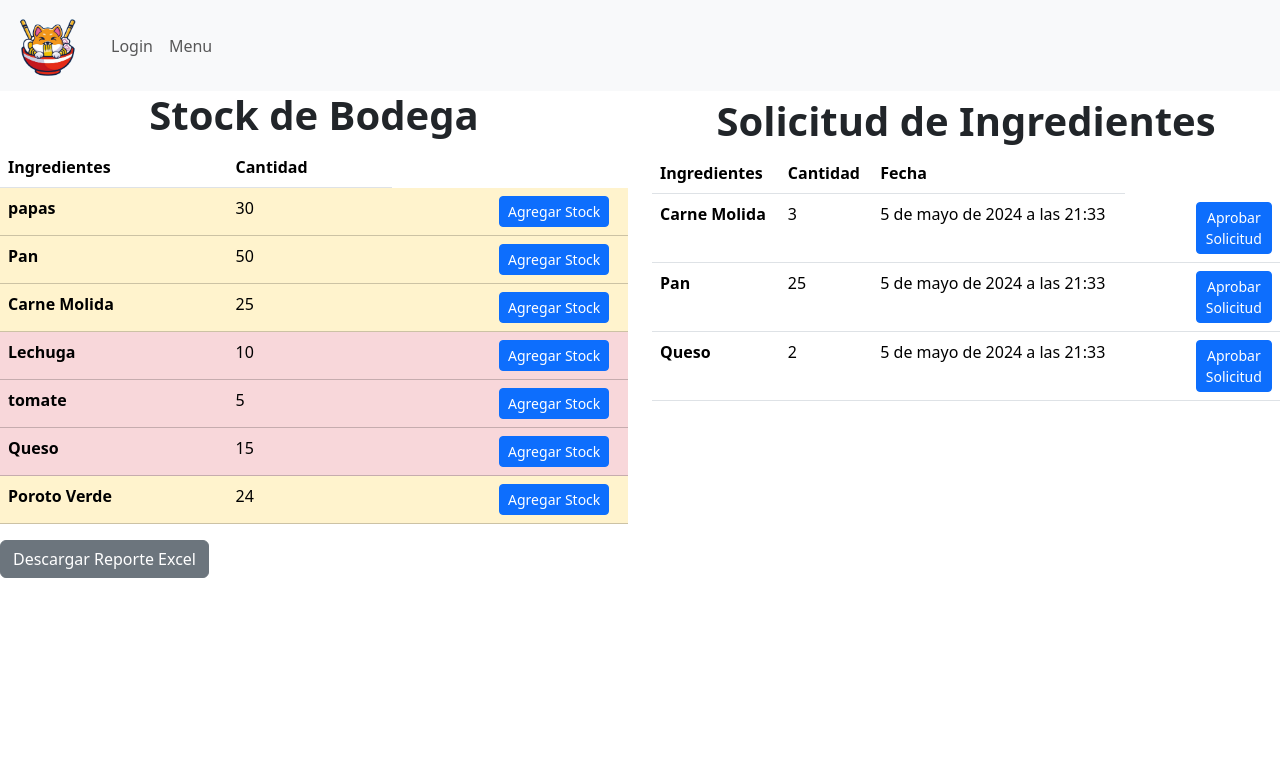
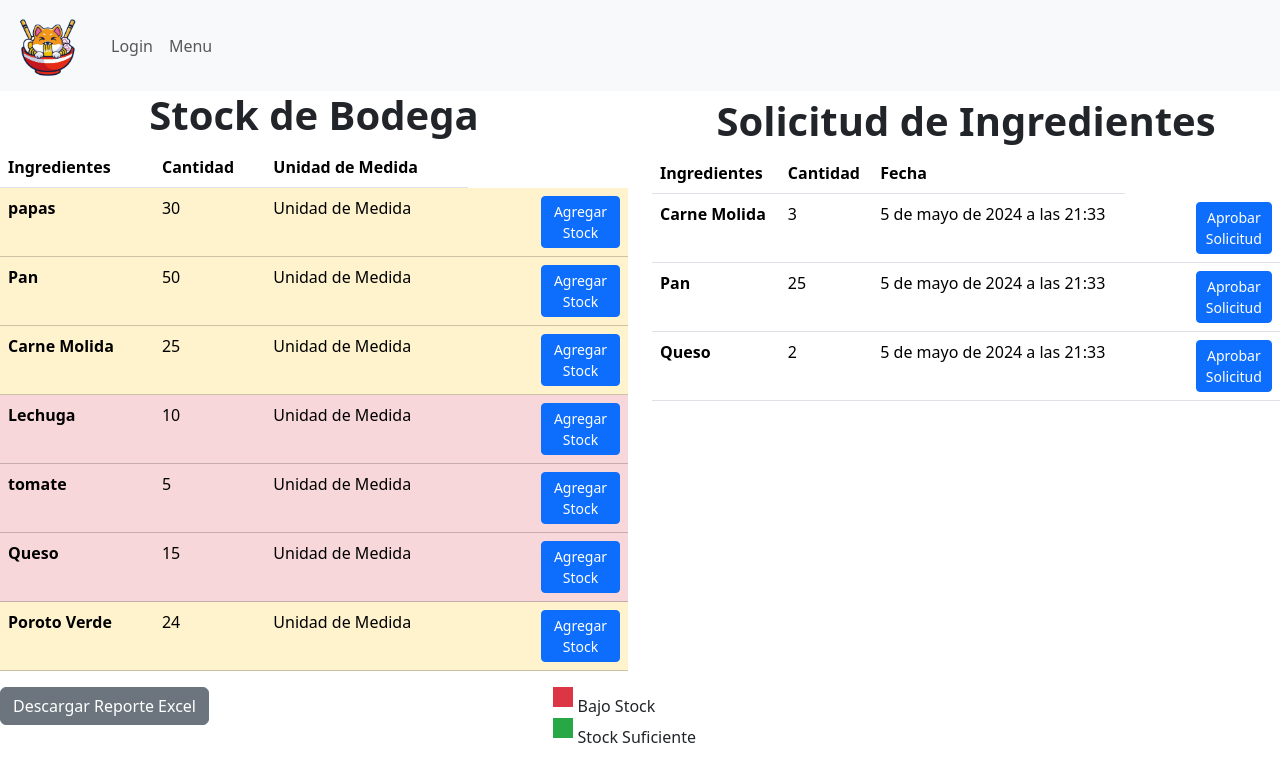
Before and after one commit to CloudxNess/Portafolio-de-titulo, a Django app: page /listaringredientes in a window 1280 px wide. Shown: the top 782 px of the page. Run offline with Django 4.2, Linux system fonts and the light colour scheme; data comes from the database, SQL or seed files in the repository; both versions use the stored data as it was after the commit; some libraries are stand-ins or nearby versions.

Commit message:
Ajustes ListarIngredientes
Ajustes ....

```diff
--- a/WebGastronomicaApp/appweb/static/design/design.css
+++ b/WebGastronomicaApp/appweb/static/design/design.css
@@ -193,7 +193,9 @@
     }
 
 
-
+    .intense-red {
+      background-color: #ff0000; /* Color rojo intenso */
+  }
 
 
 
--- a/WebGastronomicaApp/appweb/templates/mantenedor/admin/listaringredientes.html
+++ b/WebGastronomicaApp/appweb/templates/mantenedor/admin/listaringredientes.html
@@ -7,21 +7,24 @@
     <table class="table">
       <h1 style="text-align: center;"><b>Stock de Bodega</b></h1>
         <thead>
+
           <tr>
             <th scope="col">Ingredientes</th>
             <th scope="col">Cantidad</th>
+            <th>Unidad de Medida</th>
           </tr>
         </thead>
         <tbody>
             {% for i in mis_ingredientes %}
 
           <tr {% if i.Cantidad < 20 %}
-                  class="table-danger"
+              class="table-danger intense-red"
               {% elif i.Cantidad > 20 %}
                   class="table-warning"
             {% endif %}>
             <th scope="row"> {{ i.ID_Ingrediente }} </th>
             <td> {{ i.Cantidad }} </td>
+            <td>Unidad de Medida</td>
             <td>
               <button type="button" class="btn btn-primary btn-sm" style="margin-left: 45%;" data-bs-toggle="modal" data-bs-target="#modalAgregarStock{{ i.ID_Ingrediente }}">Agregar Stock</button>
             </td>
@@ -29,8 +32,12 @@
 
 
           {% endfor %}
+
         </tbody>
       </table>
+
+
+
   </div>
   <div class="col-6">
     <table class="table">
@@ -55,7 +62,23 @@
     </table>
   </div>
 </div>
-<a href="{% url 'DescargarReporteExcel' %}" class="btn btn-secondary btn-bg" >Descargar Reporte Excel</a>
+
+<div class="row">
+  <div class="col-5"><a href="{% url 'DescargarReporteExcel' %}" class="btn btn-secondary btn-bg" style="margin-left: 0%;">Descargar Reporte Excel</a>
+  </div>
+  <div class="col-4">
+    <div style="display: inline-block; margin-left: 10px; margin-bottom: 5px; width: 20px; height: 20px; background-color: #dc3545;"></div>
+  <span>Bajo Stock</span>
+  <br>
+  <div style="display: inline-block; margin-left: 10px; margin-bottom: 5px; width: 20px; height: 20px; background-color: #28a745;"></div>
+  <span>Stock Suficiente</span>
+
+
+</div>
+</div>
+
+
+
 
 
 
```
Also changed, not shown: WebGastronomicaApp/Archivos/Platos/vida-cultura-5-platos-tipicos-chilenos-768x500.jpg (added), WebGastronomicaApp/db.sqlite3.
